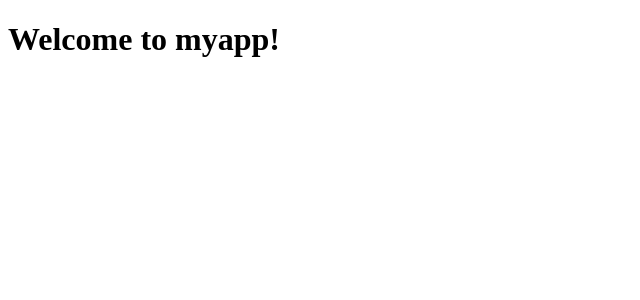
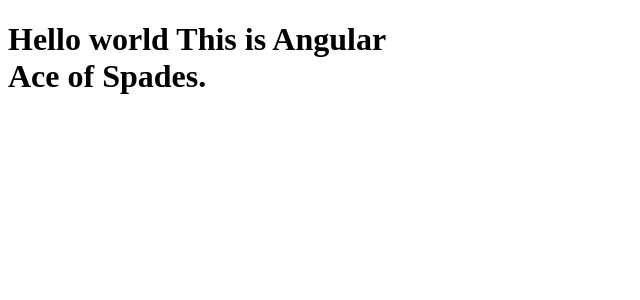
Before and after one commit to IceDragoon064/HW9-Angular_Basics, an Angular app in the folder myapp/: page / in a window 1280 px wide. Shown: the top 300 px of the page, without its empty margins (0-640 px from the left). Built offline with nearby package versions, Linux system fonts and the light colour scheme.

Commit message:
Backtick exercise 3

```diff
--- a/myapp/src/app/app.component.ts
+++ b/myapp/src/app/app.component.ts
@@ -3,12 +3,20 @@
 
 
 
-
+export class PlayingCard{
+  cardVal: string;
+  suit: string;
+}
 @Component({
   selector: 'app-root',
-  templateUrl: './app.component.html',
+  template: '<h1>Hello world {{title}}<br> {{card.cardVal}} of {{card.suit}}. </h1>',
   styleUrls: ['./app.component.css']
 })
 export class AppComponent {
-  title = 'myapp';
+  title = 'This is Angular';
+
+  card: PlayingCard = {
+    cardVal: "Ace",
+    suit: "Spades"
+  };
 }
--- a/myapp/tsconfig.json
+++ b/myapp/tsconfig.json
@@ -5,7 +5,7 @@
     "baseUrl": "./",
     "outDir": "./dist/out-tsc",
     "forceConsistentCasingInFileNames": true,
-    "strict": true,
+    "strict": false,
     "noImplicitOverride": true,
     "noPropertyAccessFromIndexSignature": true,
     "noImplicitReturns": true,
```
Also changed, not shown: 1 other file (tests, documents, lock files or other folders).
